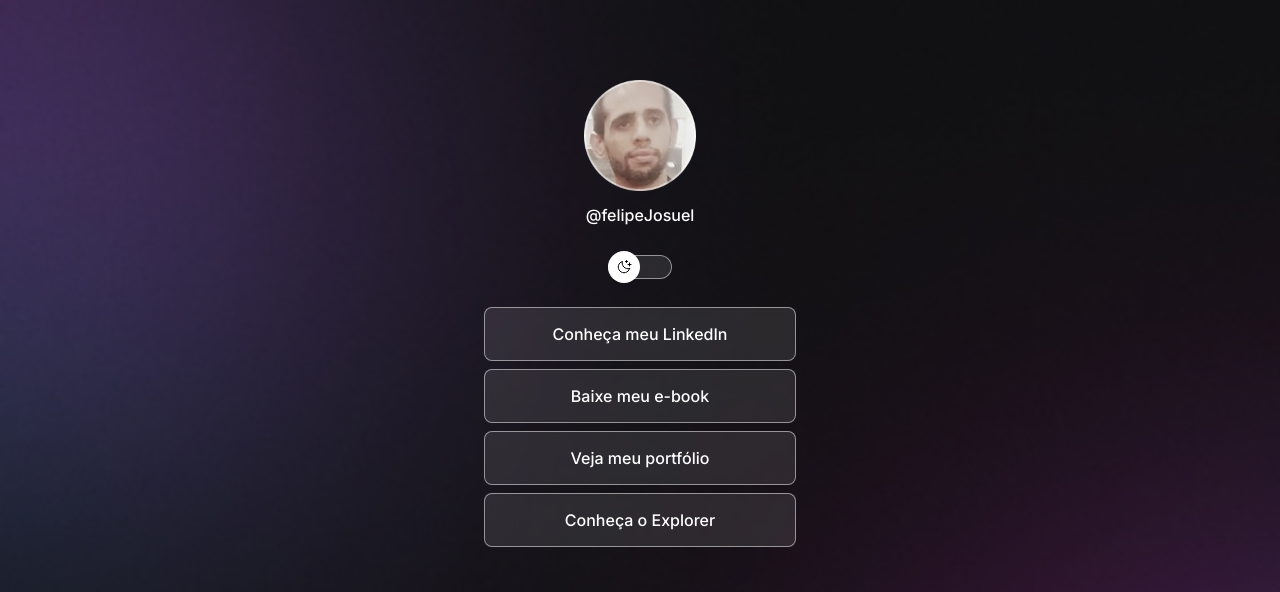
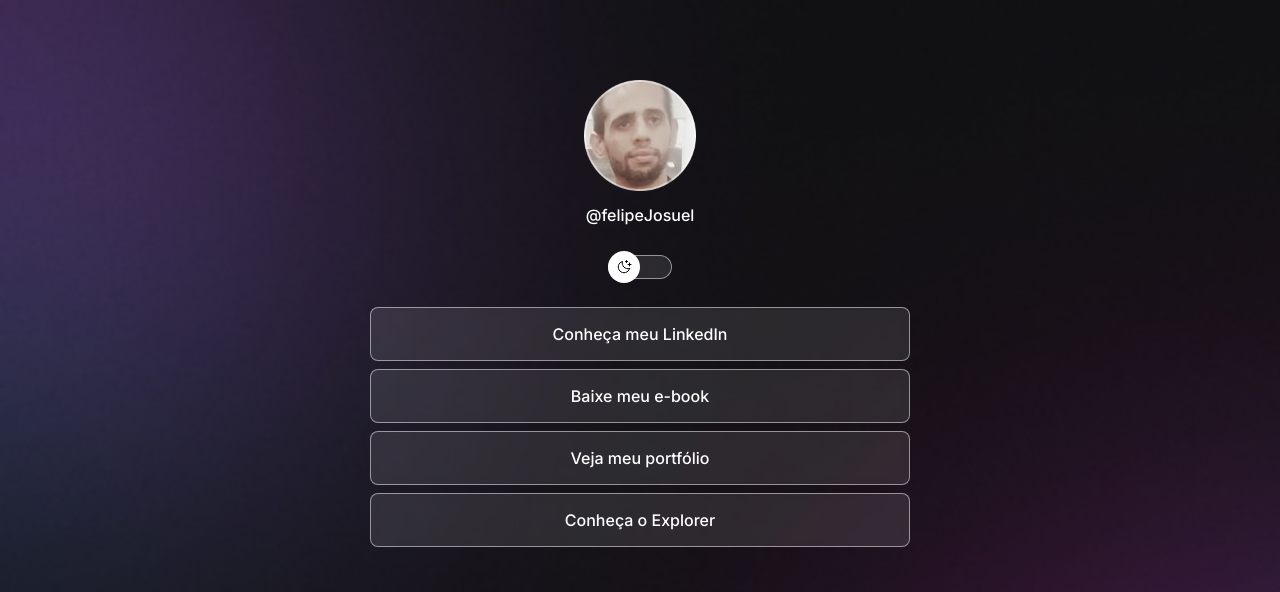
Before and after one commit to FelipeSilva22/discoverRocketseat, a plain HTML site: page index.html in a window 1280 px wide. Shown: the top 592 px of the page. Drawn offline with nearby package versions, Linux system fonts and the light colour scheme.

Commit message:
ajuste da largura do container

```diff
--- a/style.css
+++ b/style.css
@@ -44,9 +44,8 @@ body * {
 }
 
 #container {
-  width: 360px;
-  /* height: 712px; */
-  /* border: 1px solid white; */
+  width: 100%;
+  max-width: 588px;
   margin: 56px auto 0px; /*Relogio top>lados>bottom*/
   padding: 0 24px;
 }
```
